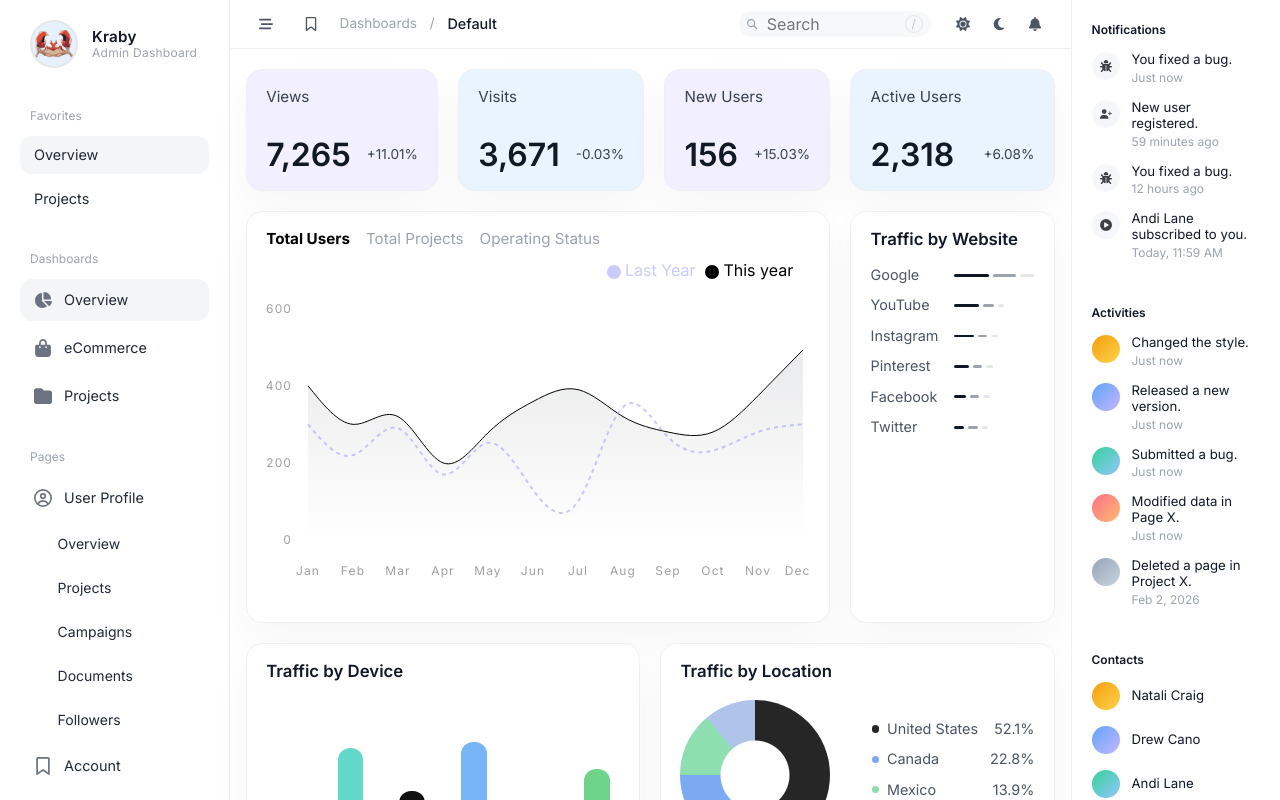
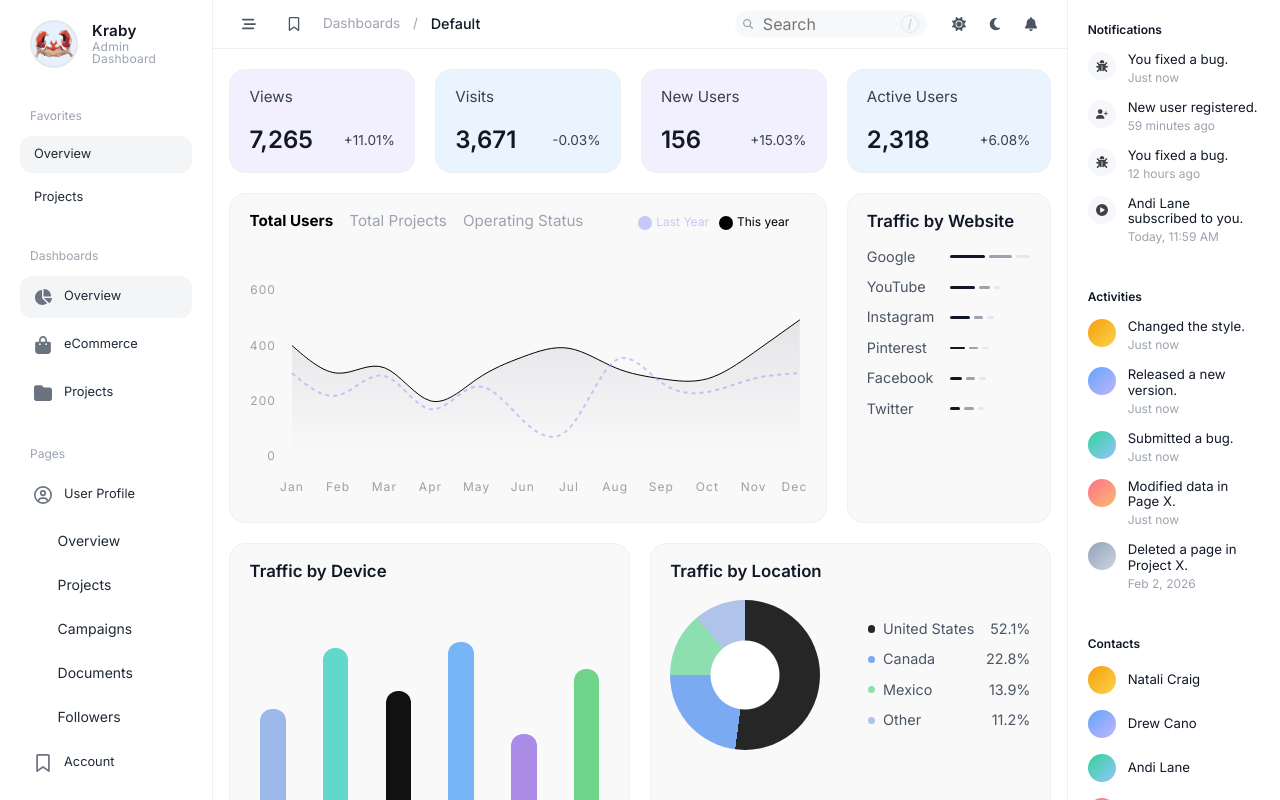
Before and after one commit to rodrigoronin/krab-admin-dashboard, a React (Vite) app: page / in a window 1280 px wide. Shown: the top 800 px of the page. Built offline with nearby package versions, Linux system fonts and the light colour scheme.

Commit message:
fix: spline chart layout and style adjustments

```diff
--- a/src/components/charts/SplineChart.tsx
+++ b/src/components/charts/SplineChart.tsx
@@ -75,26 +75,26 @@ const data = [
 const SplineChart = ({ className }: SplineChartProps) => {
   return (
     <Card className={`${className} ${style.card}`}>
-      <div className={style.topbar}>
-        <div className={style.tabs}>
-          <span className={`${style.chart} ${style["chart-active"]}`}>Total Users</span>
-          <span className={style.chart}>Total Projects</span>
-          <span className={style.chart}>Operating Status</span>
-        </div>
+      <div className={style.tabs}>
+        <span className={`${style.chart} ${style["chart-active"]}`}>Total Users</span>
+        <span className={style.chart}>Total Projects</span>
+        <span className={style.chart}>Operating Status</span>
       </div>
 
       <AreaChart
         title="Total Users"
         style={{
           width: "100%",
-          aspectRatio: 1.6,
+          aspectRatio: 2,
+          fontSize: '0.75rem',
+          top: '-12px'
         }}
         responsive
         data={data}
         margin={{
-          top: 30,
+          top: 60,
           right: 7,
-          bottom: 32,
+          bottom: 8,
           left: 0,
         }}
       >
--- a/src/styles/NavItem.module.css
+++ b/src/components/feature/sidebar-left/NavItem.module.css
@@ -9,7 +9,7 @@
 
 .link-title {
   text-decoration: none;
-  font-size: 0.9rem;
+  font-size: 0.8rem;
   color: #6b7280;
   transition:
     background-color 0.2s ease,
--- a/src/components/feature/sidebar-left/NavItem.tsx
+++ b/src/components/feature/sidebar-left/NavItem.tsx
@@ -1,7 +1,7 @@
 import { NavLink } from "react-router";
 import type { NavItemType } from "./sidebar.types";
 
-import style from "@styles/NavItem.module.css";
+import style from "./NavItem.module.css";
 
 type NavItemProps = {
   item: NavItemType;
--- a/src/styles/SidebarLeft.module.css
+++ b/src/components/feature/sidebar-left/SidebarLeft.module.css
@@ -5,7 +5,6 @@
   border-right: 1px solid #eef0f3;
   display: flex;
   flex-direction: column;
-  min-width: 230px;
 }
 
 .section {
@@ -13,6 +12,7 @@
   flex-direction: column;
   gap: 0.375rem;
   padding: 0.875rem 0;
+  font-size: 0.8rem;
 }
 
 .section-title {
@@ -32,6 +32,6 @@
   margin-top: auto;
   padding: 1rem 0.625rem 0.25rem;
   color: #7caaf2;
-  font-size: 1.125rem;
+  font-size: 1.125em;
   font-weight: 600;
 }
--- a/src/components/feature/sidebar-left/SidebarLeft.tsx
+++ b/src/components/feature/sidebar-left/SidebarLeft.tsx
@@ -15,7 +15,7 @@ import SidebarHeader from "./SidebarHeader";
 import NavItem from "./NavItem";
 import type { NavItemType } from "./sidebar.types";
 
-import style from "@styles/SidebarLeft.module.css";
+import style from "./SidebarLeft.module.css";
 
 type NavSection = {
   id: string;
@@ -83,8 +83,6 @@ const SidebarLeft = () => {
           </div>
         ))}
       </nav>
-
-      <div className={style.brand}>snowUI</div>
     </aside>
   );
 };
--- a/src/styles/Card.module.css
+++ b/src/styles/Card.module.css
@@ -3,5 +3,6 @@
   padding: 1.2rem;
   border-radius: 16px;
   border: 1px solid #eef0f3;
-  box-shadow: 0 18px 40px rgba(15, 23, 42, 0.04);
+  /* box-shadow: 0 18px 40px rgba(15, 23, 42, 0.04); */
+  background-color: #f9f9fa;
 }
--- a/src/styles/MetricChart.module.css
+++ b/src/styles/MetricChart.module.css
@@ -1,8 +1,8 @@
 .card {
-  min-height: 122px;
   display: flex;
   flex-direction: column;
   justify-content: space-between;
+  gap: 1.5rem;
 }
 
 .lavender {
@@ -27,7 +27,7 @@
 
 .value {
   color: #111827;
-  font-size: 2rem;
+  font-size: 1.5rem;
   font-weight: 600;
 }
 
--- a/src/styles/SplineChart.module.css
+++ b/src/styles/SplineChart.module.css
@@ -1,9 +1,3 @@
-.topbar {
-  display: flex;
-  justify-content: space-between;
-  align-items: center;
-  margin-bottom: 1rem;
-}
 
 .tabs {
   display: flex;
@@ -23,5 +17,5 @@
 }
 
 .card {
-  background-color: #fff;
+  max-height: 330px;
 }
```
